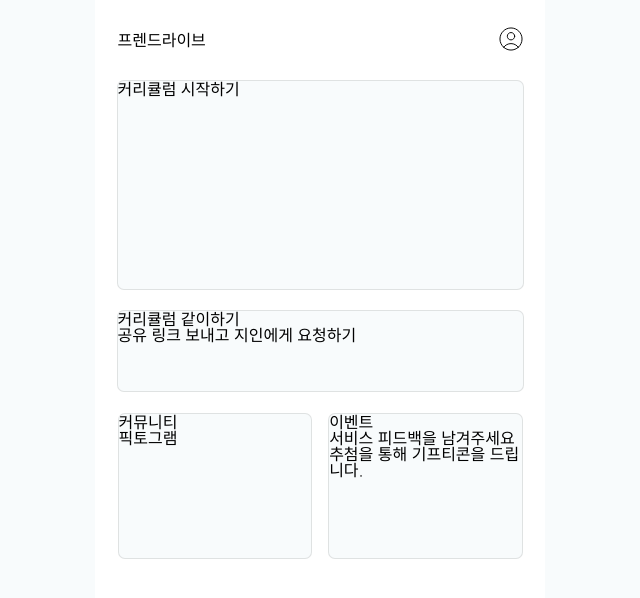
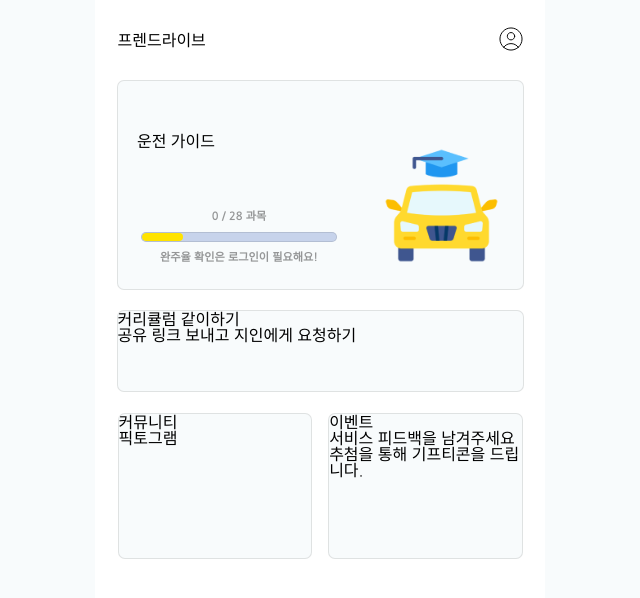
Before and after one commit to SWM-AtoZ/friendrive-client, a React (Create React App) app: page / in a window 1280 px wide. Shown: the top 598 px of the page, without its empty margins (320-960 px from the left). Built offline with nearby package versions, Linux system fonts and the light colour scheme.

Commit message:
Edit Home CSS

```diff
--- a/src/App.js
+++ b/src/App.js
@@ -12,7 +12,7 @@ function App() {
     const[cookies,,] = useCookies([]);
     //const [curriculum, setCurriculum] = useState([]);
     const [checked,setChecked] = useState();
-    console.log(checked);
+
     //curriculum 임시 더미데이터
     const curriculum = {
       "curriculum": [
@@ -277,7 +277,6 @@ function App() {
             }
         })
         .then((response)=>{
-           console.log(response)
             console.log('체크데이터를 불러왔습니다.');
             setChecked(response.data);
         })
@@ -289,14 +288,12 @@ function App() {
 
 
   	useEffect(() => {
-      console.log('안녕2')
       setChecked([]);
-      console.log(checked);
       if(!curriculum){
         getCurriculum();
       }
       if(cookies.token){
-            getChecked();
+           // getChecked();
       }
       //setChecked([0,1]);
     }, []);
--- a/src/componenets/daylist_list/DaylistComponent.js
+++ b/src/componenets/daylist_list/DaylistComponent.js
@@ -1,7 +1,7 @@
 import style from './daylistcomponent.module.css';
 import { useNavigate } from 'react-router-dom';
 
-const DaylistComponent = ({subject,contents}) => {
+const DaylistComponent = ({subject,contents,icon}) => {
     const navigate = useNavigate();
 
     const goToDetail = () => {
--- a/src/pages/daylist/DayList.js
+++ b/src/pages/daylist/DayList.js
@@ -15,7 +15,6 @@ const DayList = () => {
   const [allItems, setAllItems] = useState();
   const day = Number(searchParams.get("day"));
   const navigate = useNavigate();
-  console.log(curriculum)
 
   const getCurriculum = async() =>{
     await axios.get("https://api.friendrive.net/curriculum")
@@ -66,7 +65,7 @@ const DayList = () => {
           </article>
           <article className={style.daylist_box}>
             {allItems?allItems.map((item)=>(
-              <DaylistComponent key={item.itenId} subject={item.subject} contents={item.content}/>
+              <DaylistComponent key={item.itenId} subject={item.subject} contents={item.content} icon={item.iconLink}/>
             )):<Loading/>}
           </article>
           </section>
--- a/src/pages/home/Home.js
+++ b/src/pages/home/Home.js
@@ -1,4 +1,4 @@
-import React, { useEffect,useState } from 'react';
+import React, { useEffect,useRef,useState } from 'react';
 import {useOutletContext, useNavigate, Link } from 'react-router-dom';
 import { useCookies } from 'react-cookie';
 import style from './home.module.css';
@@ -8,7 +8,10 @@ import axios from 'axios';
 //커리큘럼 프로그래스바, 서비스 피드백 페이지로 이동하는 기능 추가, UI 추가.
 function Home() {
   const total = 28; // 총 커리큘럼 갯수
-  const [cookies,setCookie,] = useCookies(['token']);
+  const TotalCheckedNumb = 6;
+  const [color, setColor] = useState('');
+  const [progress, setProgress] = useState(0);
+  const [cookies,setCookie,removeCookie] = useCookies(['token']);
   var user='';
 
   const navigate = useNavigate();
@@ -24,7 +27,7 @@ function Home() {
         domain:'https://friendrive.net'
       }
 
-    // 로그인 후 토큰 셋팅
+  // 로그인 후 토큰 셋팅
 
 
   // 공유하기 기능 안되는 환경에서 클립보드에 복사
@@ -114,6 +117,21 @@ function Home() {
     navigate('serviceFeedback');
   }
 
+  useEffect(()=>{
+    //로그인이 되있는 경우 chekedItem 갯수를 불러와 진행율 계산
+    setProgress(Math.floor((TotalCheckedNumb/total*100)));
+
+    if(Math.floor((TotalCheckedNumb/total*100<=15))){
+      setColor('#FF0000');
+    }
+    else if(Math.floor((TotalCheckedNumb/total*100<=15))<=75){
+      setColor('#FFE300');
+    }
+    else{
+      setColor('#389300');
+    }
+  },[])
+
   return (
     <section id={style.home_section}>
       <header className={style.home_header}>
@@ -128,22 +146,24 @@ function Home() {
       </header>
       <article className={style.home_article}>
       <div onClick={goToCurriculum} className={style.curriculum_btn}>
-        {cookies.token?(
+
         <div className={style.login_activation}>
           <div className={style.login_textArea}>
             <div>
               <div>운전 가이드</div>
             </div>
             <div>
-              <div>{`${4} / 28 과목 (완주까지${50}%)`}</div>
-            <div className={style.progress_bar}></div>
-            <div>완주율 확인은 로그인이 필요해요!</div>
+              <div>{cookies.token?`${TotalCheckedNumb} / 28 과목 (완주까지 ${progress}%)`:`0 / 28 과목`}</div>
+            <div className={style.progress_bar}>
+              <div style={{backgroundColor:`${color}`, width:`${progress}%`}}></div>
+            </div>
+            <div>{cookies.token?'':'완주율 확인은 로그인이 필요해요!'}</div>
             </div>
           </div>
           <div className={style.login_pictogramArea}>
             <img src={curriculumImg}/>
           </div>
-        </div>):(<div className={style.login_deactivation}>커리큘럼 시작하기</div>)}
+        </div>
       </div>
      <div onClick={isLogin} className={style.curriculum_request_btn}>
       <div>커리큘럼 같이하기</div>
--- a/src/pages/home/home.module.css
+++ b/src/pages/home/home.module.css
@@ -54,17 +54,17 @@ overflow-x:hidden;
     height: 50%;
 }
 
-.login_textArea div:nth-child(1){
+.login_textArea > div:nth-child(1){
     position: relative;
 }
 
-.login_textArea div:nth-child(1) div{
+.login_textArea > div:nth-child(1) div{
     position:absolute;
     top: 50%;
     left: 8%;
 }
 
-.login_textArea div:nth-child(2){
+.login_textArea > div:nth-child(2){
     display: flex;
     flex-direction: column;
     justify-content: center;
@@ -74,12 +74,21 @@ overflow-x:hidden;
     color: rgba(0, 0, 0, 0.4);
 }
 
+
+
 .progress_bar{
     width: 80%;
     height: 8%;
-    background-color: black;
-    border-radius: 1rem;
-    margin: 2% 0 2% 0;
+    background-color: #C7D3EB;
+    border-radius: 0.4375rem;
+    border: 1px solid rgba(0, 0, 0, 0.10);
+    margin: 4% 0 4% 0;
+    overflow: hidden;
+}
+
+.progress_bar > div {
+    height: 100%;
+    border-radius: 0.4375rem;
 }
 
 
--- a/src/pages/login/Login.js
+++ b/src/pages/login/Login.js
@@ -13,7 +13,7 @@ const Login = () => {
     const [IsJwtBtn, setIsJwtBtn] = useState(true);
     const [cookies,setCookies,] = useCookies(['token']);
     const expires = new Date();
-    expires.setMonth(expires.getMonth+3);
+    expires.setMonth(expires.getMonth()+3);
 
     const loginbtnRef = useRef();
     const certibtnRef = useRef();
@@ -42,7 +42,8 @@ const Login = () => {
     certiToggle.current.style.maxHeight = `${certiToggle.current.scrollHeight}px`;
     loginbtnRef.current.innerText = '인증문자 다시 받기';
     setCookies('token', 'tempKey', {
-        expires: expires
+        expires: expires,
+        path:'/',
   });
     axios.post('https://api.friendrive.net/login/number',{
         phoneNumber : phonenumber
```
